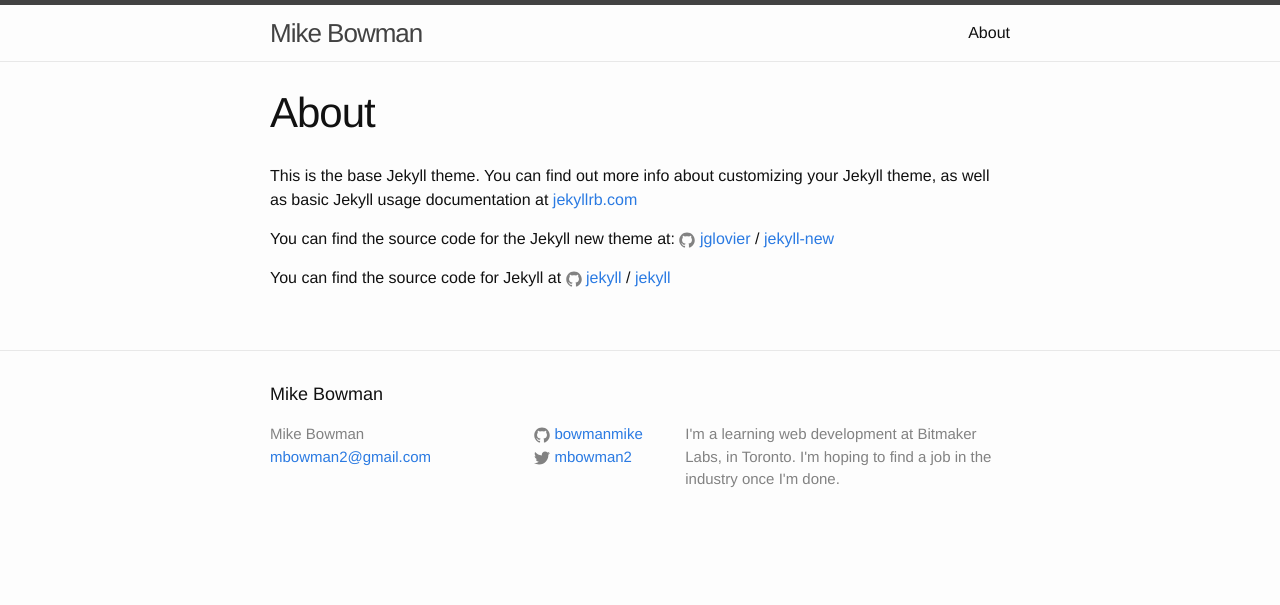
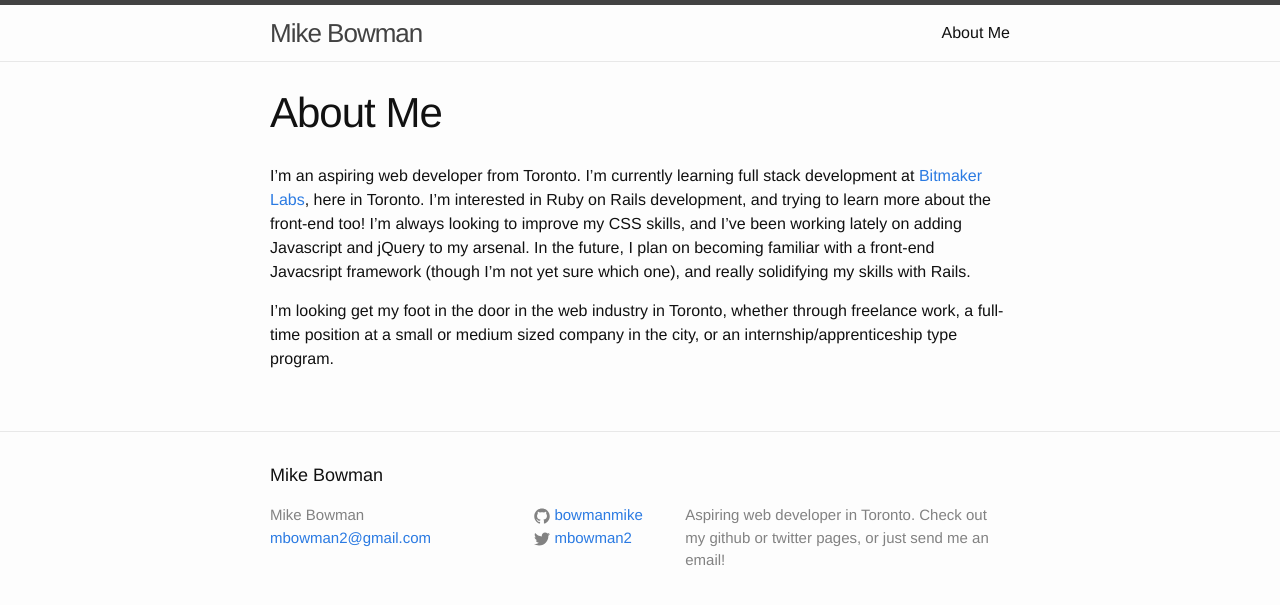
Before and after one commit to bowmanmike/bowmanmike.github.io, a Jekyll site: the page built from about.md, in a window 1280 px wide. Shown: the top 605 px of the page. Built offline with Jekyll 4.4.1, drawn with Linux system fonts in a browser that asks for light colours.

Commit message:
Update aboout me page and footer blurb

```diff
--- a/_config.yml
+++ b/_config.yml
@@ -9,8 +9,8 @@
 title: Mike Bowman
 email: mbowman2@gmail.com
 description: > # this means to ignore newlines until "baseurl:"
-  I'm a learning web development at Bitmaker Labs, in Toronto.
-  I'm hoping to find a job in the industry once I'm done.
+  Aspiring web developer in Toronto. Check out my github or twitter pages,
+  or just send me an email!
 baseurl: "" # the subpath of your site, e.g. /blog
 url: "http://bowmanmike.github.io" # the base hostname & protocol for your site
 twitter_username: mbowman2
--- a/about.md
+++ b/about.md
@@ -1,15 +1,9 @@
 ---
 layout: page
-title: About
+title: About Me
 permalink: /about/
 ---
 
-This is the base Jekyll theme. You can find out more info about customizing your Jekyll theme, as well as basic Jekyll usage documentation at [jekyllrb.com](http://jekyllrb.com/)
+I'm an aspiring web developer from Toronto. I'm currently learning full stack development at [Bitmaker Labs](http://www.bitmakerlabs.com), here in Toronto. I'm interested in Ruby on Rails development, and trying to learn more about the front-end too! I'm always looking to improve my CSS skills, and I've been working lately on adding Javascript and jQuery to my arsenal. In the future, I plan on becoming familiar with a front-end Javacsript framework (though I'm not yet sure which one), and really solidifying my skills with Rails.
 
-You can find the source code for the Jekyll new theme at:
-{% include icon-github.html username="jglovier" %} /
-[jekyll-new](https://github.com/jglovier/jekyll-new)
-
-You can find the source code for Jekyll at
-{% include icon-github.html username="jekyll" %} /
-[jekyll](https://github.com/jekyll/jekyll)
+I'm looking get my foot in the door in the web industry in Toronto, whether through freelance work, a full-time position at a small or medium sized company in the city, or an internship/apprenticeship type program.
```
Also changed, not shown: _drafts/test_draft.markdown (deleted, +0 -9 lines).
